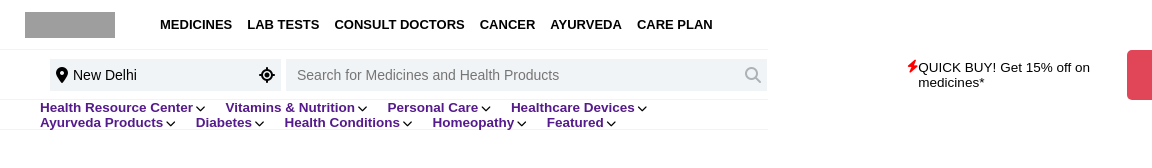
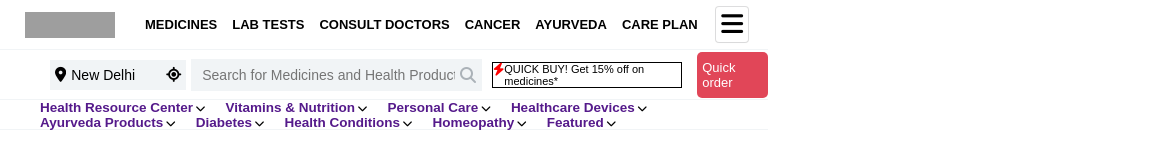
Before and after one commit to Dheerajparihar24/TATA1mg_Clone, a plain HTML site: page home.html in a window 768 px wide. Shown: the top 168 px of the page, 1152 px wide, since content can reach past the window. Drawn offline with Linux system fonts and the light colour scheme; grey boxes are pictures that could not be loaded.

Commit message:
responsive navbar row second

```diff
--- a/home.html
+++ b/home.html
@@ -14,7 +14,7 @@
 <body>
     <header>
         <div id="top-nav">
-            <div id="lnk-logo">
+            <div id="lnk-logo-div">
                 <div class="logo">
                     <img src="https://www.1mg.com/images/tata_1mg_logo.svg" alt="TATA1mg-logo">
                 </div>
@@ -28,6 +28,8 @@
                         <li><a href="">CARE PLAN</a></li>
                     </ul>
                 </div>
+                <!-- menu for small screen -->
+                <i id="menu-btn" class="fa-solid fa-bars"></i>
             </div>
             <div class="profile-navigation-container">
                 <div id="profile-navigation">
@@ -51,16 +53,6 @@
                     </div>
                 </div>
                 <div id="need-help-container"><a href=""><span>Need Help?</span></a></div>
-            </div>
-            <!-- menu for small screen -->
-            <div class="menu-container">
-                <i class="fa-solid fa-bars"></i>
-                <div class="menu">
-                    <div><i class="fa-solid fa-user"></i>Profile</div>
-                    <!-- <div><i class="fa-solid fa-right-to-bracket"></i> <span>Login</span></div> -->
-                    <div><i class="fa-solid fa-cart-arrow-down"></i><span>Cart</span></div>
-                    <div><i class="fa-solid fa-percent"></i><span>Offers</span></div>
-                </div>
             </div>
         </div>
         <!------------ nav-second-row --------------->
--- a/style/navbar.css
+++ b/style/navbar.css
@@ -1,15 +1,16 @@
 /* background #ffffff */
-*{
+* {
     margin: 0;
     box-sizing: border-box;
     font-size: 10px;
 }
-a{
+
+a {
     text-decoration: none;
 }
+
 /***********top navbar style*****************/
-/*********** left-nav-style *********/
-#top-nav{
+#top-nav {
     width: 100%;
     height: 50px;
     background: #fff;
@@ -18,47 +19,57 @@
     align-items: center;
     box-sizing: border-box;
 }
-#lnk-logo{
-    /* float: left; */
+/*********** left-nav-style *********/
+
+/* logo-style */
+#lnk-logo-div {
     display: flex;
     margin-left: 20px;
     align-items: center;
+    /* border: 1px solid ; */
 }
-.logo{
+
+.logo {
     width: 130px;
     height: 40px;
-    border: 2px solid ;
+    border: 2px solid;
     border-radius: 3px;
     padding: 2px 5px;
 }
-.logo>img{
+
+.logo>img {
     width: 100%;
     height: 100%;
 }
+/* logo-style-end */
 
-
+#top-nav-link{
+    margin-left: 25px;
+}
 #top-nav-link ul{
     display: flex;
     list-style: none;
+    padding: 0;
+    gap: 15px;
 }
-#top-nav-link ul li a{
+#top-nav-link ul li a {
     font-size: 1.5rem;
     font-weight: 700;
     color: black;
-    margin-right: 20px;
     font-family: Arial, Helvetica, sans-serif;
 }
 
 /******* top-nav-right-style ********/
-.profile-navigation-container{
+.profile-navigation-container {
     display: flex;
     align-items: center;
     margin-left: auto;
     margin-right: 30px;
     box-sizing: border-box;
 }
-#profile-navigation{
-    height:60px ;
+
+#profile-navigation {
+    height: 60px;
     margin-right: 20px;
     display: flex;
     align-items: center;
@@ -68,33 +79,38 @@
 }
 
 /* Sign In and Login */
-#profile-navigation>.login-container>a>span{
+#profile-navigation>.login-container>a>span {
     font-size: 1.4rem;
     font-weight: 500;
     color: black;
     font-family: Arial, Helvetica, sans-serif;
 }
+
 /* Sign In and Login center border*/
-#border-login-sigin{
+#border-login-sigin {
     font-size: 1.8rem;
     font-weight: 600;
 }
+
 /* offer */
-.offer{
+.offer {
     margin-right: 30px;
 }
-.offer span{
+
+.offer span {
     font-size: 1.4rem;
     font-weight: 500;
     font-family: Arial, Helvetica, sans-serif;
 }
+
 /* cart-icon */
-.cart-container>i{
+.cart-container>i {
     font-size: 2rem;
     font-weight: 600;
 }
+
 /****** cart-dropdown *******/
-.dropdown-content{
+.dropdown-content {
     display: none;
     position: absolute;
     right: 8%;
@@ -104,40 +120,48 @@
     z-index: 1;
     text-align: center;
 }
-#cart-summary{
+
+#cart-summary {
     display: flex;
     justify-content: space-between;
     padding: 10px 15px;
-    border-bottom: 2px solid ;
+    border-bottom: 2px solid;
 }
-#cart-summary>span,p{
+
+#cart-summary>span,
+p {
     font-size: 1.6rem;
     font-weight: 600;
     color: black;
     font-family: Arial, Helvetica, sans-serif;
 }
-#cart-summary>p>span{
+
+#cart-summary>p>span {
     font-size: 1.6rem;
     font-weight: 600;
     color: black;
     font-family: Arial, Helvetica, sans-serif;
     margin-right: 5px;
 }
-#cart-name{
+
+#cart-name {
     padding-bottom: 20px;
     padding-top: 10px;
 }
-#cart-name>span{
+
+#cart-name>span {
     font-size: 1.6rem;
     font-family: Arial, Helvetica, sans-serif;
     color: orange;
 }
-.cart-container:hover .dropdown-content{
+
+.cart-container:hover .dropdown-content {
     display: block;
 }
-/****** car-dropdown-end *******/
 
-#need-help-container>a>span{
+/****** cart-dropdown-end *******/
+
+#need-help-container>a>span {
     font-size: 1.4rem;
     font-family: Arial, Helvetica, sans-serif;
     margin-left: 20px;
@@ -147,7 +171,7 @@
 
 /****************** nav-second-row ****************/
 
-#nav-second-row{
+#nav-second-row {
     width: 100%;
     height: 50px;
     background: #fff;
@@ -156,35 +180,39 @@
     align-items: center;
     box-sizing: border-box;
 }
-.location-search-div{
+
+.location-search-div {
     display: flex;
     align-items: center;
 }
 
 /********* location-div *******/
-.location-container{
+.location-container {
     display: flex;
     align-items: center;
     margin-left: 50px;
     padding: 3px 6px;
     background-color: #f1f4f6;
 }
+
 /* location-icon */
-.location-container>div>i{
+.location-container>div>i {
     font-size: 1.6rem;
     font-weight: 600;
 }
+
 /* location-input */
-.location-container>div>input{
+.location-container>div>input {
     padding: 5px 5px;
     font-size: 1.4rem;
     border: none;
     outline: none;
     background-color: #f1f4f6;
 }
+
 /********* location-div-end *******/
 /************ serch-div ***********/
-.searchbar-div{
+.searchbar-div {
     display: flex;
     width: 620px;
     align-items: center;
@@ -192,8 +220,9 @@
     padding: 3px 6px;
     margin-left: 5px;
 }
+
 /* search-input */
-.searchbar-div>input{
+.searchbar-div>input {
     width: 100%;
     padding: 5px 5px;
     font-size: 1.4rem;
@@ -201,46 +230,53 @@
     outline: none;
     background-color: #f1f4f6;
 }
+
 /* serach-icon */
-.input-serch-icon>i{
+.input-serch-icon>i {
     font-size: 1.6rem;
     font-weight: 600;
     color: #abb2b8;
 }
+
 /************ serch-div-end ***********/
 
 
 /************ quick-buy-div ***********/
-.quick-buy-bar{
+.quick-buy-bar {
     display: flex;
     margin-left: 140px;
     margin-right: 10px;
 }
-.quick-buy-bar>span{
+
+.quick-buy-bar>span {
     font-size: 1.35rem;
     font-weight: 500;
     font-family: Arial, Helvetica, sans-serif;
 }
-.quick-buy-bar>.quick-icon>i{
+
+.quick-buy-bar>.quick-icon>i {
     font-size: 1.3rem;
     font-weight: 600;
     color: red;
 }
+
 /*** .quick-buy-link-btn ****/
-.quick-buy-link{
+.quick-buy-link {
     padding: 8px 25px;
     border-radius: 5px;
     background: rgb(225, 70, 88);
     margin-left: 15px;
 }
-.quick-buy-link>a>span{
+
+.quick-buy-link>a>span {
     font-size: 1.5rem;
     font-weight: 500;
     font-family: Arial, Helvetica, sans-serif;
     color: #fff;
 }
+
 /********** nav-third-row **********/
-.nav-third-row{
+.nav-third-row {
     width: 100%;
     height: 30px;
     background: #fff;
@@ -248,71 +284,146 @@
     display: flex;
     box-sizing: border-box;
 }
-.nav-third-row>ul{
+
+.nav-third-row>ul {
     display: flex;
     align-items: center;
     list-style: none;
     margin: auto;
     flex-wrap: wrap;
 }
-.nav-third-row li{
+
+.nav-third-row li {
     margin-right: 20px;
 }
-.nav-third-row>ul span{
+
+.nav-third-row>ul span {
     font-size: 1.35rem;
     font-weight: 600;
     font-family: Arial, Helvetica, sans-serif;
 }
+
 /********** nav-third-row-end **********/
 
 
-.na-orange-hover span:hover{
+.na-orange-hover span:hover {
     color: orange;
 }
 
 /* menu style first row */
-.menu-container{
-    display: none !important;
-    width: 35px;
-    height: 35px;
-    display: flex;
-    border-radius: 5px;
-    display: flex;
-    align-items: center;
-    justify-content: center;
-    padding: 10px;
-    margin-left: auto;
-    margin-right: 30px;
-    box-shadow: rgba(0, 0, 0, 0.15) 0px 2px 8px;
+#menu-btn {
+    display: none;
+    font-size: 2.5rem;
+    float: right;
+    padding: 5px;
+    border-radius: 3px;
     cursor: pointer;
+    /* margin-left: 10%; */
+    margin-right: 20px;
+    box-shadow: rgba(0, 0, 0, 0.02) 0px 1px 3px 0px, rgba(27, 31, 35, 0.15) 0px 0px 0px 1px;
 }
-.menu-container>i{
-    font-size: 2.5rem;
-    font-weight: 600;
-}
-.menu{
-    display: none;
-}
+
 
 
 /******* Media Querues *******/
 
-@media only screen and (max-width: 1200px) {
-    .profile-navigation-container{
+@media  screen and (min-width:768px) and (max-width: 1024px) {
+
+    .profile-navigation-container {
         display: none;
     }
-    .logo{
+    #lnk-logo-div {
+        width: 100%;
+    }
+
+    .logo {
         width: 100px;
         height: 30px;
         border: none;
     }
-    #top-nav-link ul li a{
+
+    #top-nav-link ul li a {
         font-size: 1.3rem;
         font-weight: 600;
         color: black;
-        margin-right: 15px;
     }
-    /* .menu-container{
-        display: block ;
-    } */
+
+    /* menu-btn */
+    #menu-btn {
+        display: block;
+        margin-left: auto;
+
+    }
+    /* second -row */
+    .location-container {
+        padding: 3px 5px;
+    }
+    .location-container>div>i {     /* location-icon */
+        font-size: 1.5rem;
+        font-weight: 600;
+    }
+    .location-container>div>input { /* location-input */
+        padding: 4px 5px;
+        width: 100px;
+    }
+    .searchbar-div {
+        width: 320px;
+    }
+    .searchbar-div>input { /* search-input */
+        width: 100%;
+        padding: 5px 5px;
+        font-size: 1.4rem;
+    }
+    /* quick buy bar */
+    .quick-buy-bar {
+        border: 1px solid ;
+        margin-left: 10px;
+        margin-right: 0px;
+    }
+
+    .quick-buy-bar>span {
+        font-size: 1.1rem;
+    }
+
+    .quick-buy-bar>.quick-icon>i {
+        font-size: 1.3rem;
+    }
+
+    /*** .quick-buy-link-btn ****/
+    .quick-buy-link {
+        padding: 8px 5px;
+    }
+
+    .quick-buy-link>a>span {
+        font-size: 1.3rem;
+        font-weight: 500;
+    }
+
 }
+/* @media  screen and (min-width:768px) and (max-width: 1024px) {
+
+    .profile-navigation-container {
+        display: none;
+    }
+    #lnk-logo-div {
+        width: 100%;
+    }
+
+    .logo {
+        width: 100px;
+        height: 30px;
+        border: none;
+    }
+
+    #top-nav-link ul li a {
+        font-size: 1.3rem;
+        font-weight: 600;
+        color: black;
+    }
+  menu-btn
+    #menu-btn {
+        display: block;
+        margin-left: auto;
+
+    }
+} */
```
